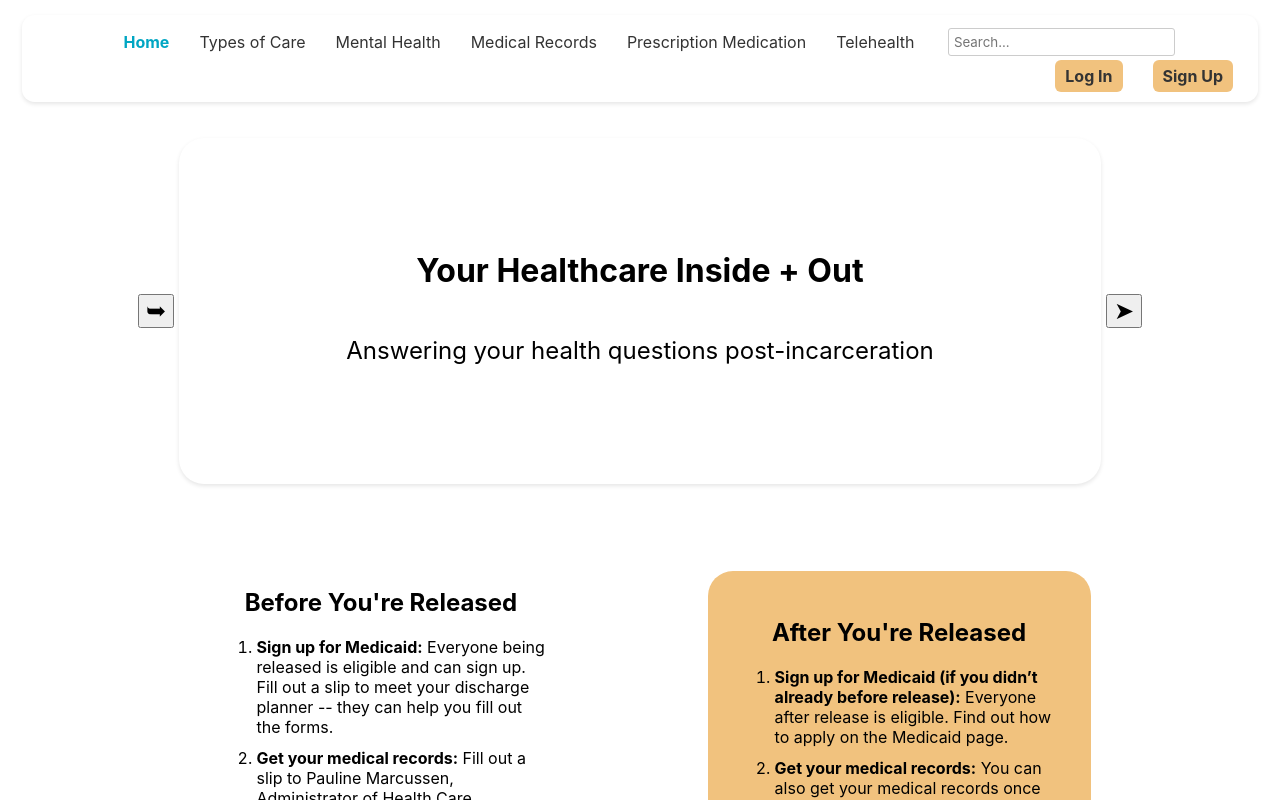
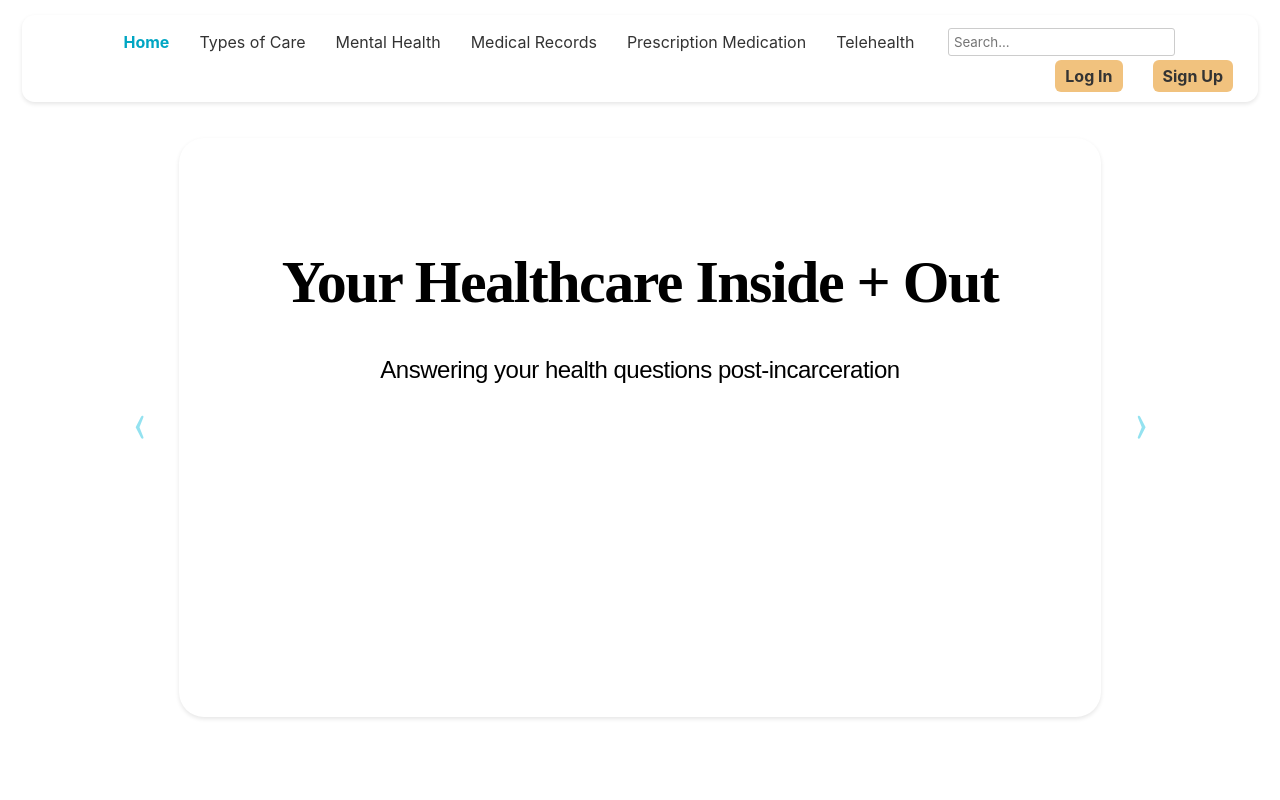
Before and after one commit to cs0320-f23/term-project-haabdulr-scox5-scomlan-taina1, a React (Create React App) app: page / in a window 1280 px wide. Shown: the top 800 px of the page. Built offline with nearby package versions, Linux system fonts and the light colour scheme.

Commit message:
homepage styling

```diff
--- a/src/components/Home.tsx
+++ b/src/components/Home.tsx
@@ -13,15 +13,41 @@ const Home: React.FC = () => {
       title: "Your Healthcare Inside + Out",
       description: "Answering your health questions post-incarceration",
     },
+
     {
-      title: "Slide 2 Title",
-      description: "Slide 2 Description",
-    },
-    {
-      title: "Slide 3 Title",
-      description: "Slide 3 Description",
-    },
-  ];
+    title: "WHY?",
+    description: (
+      <div>
+        <p className="blue-text">Your health is important,</p>
+        <p className="rest-of-paragraph">
+          but finding your way through the medical system isn't easy. Finding
+          medical services can be expensive, getting insurance can be intimidating,
+          finding doctors can be frustrating, and getting a check-up might be the
+          last thing on your mind. This guide will give you the tools to overcome
+          these barriers, take advantage of the resources available in Rhode
+          Island, and get the care that you deserve. Staying healthy is the
+          foundation to building a successful return to your community.
+        </p>
+      </div>
+    ),
+  },
+
+
+  {
+    title: "WHEN?",
+    description:
+
+    (
+      <div>
+        <p className="first-text">Taking care of your health is long-term, but here are steps to take,</p>
+        <p className="red-text">
+         RIGHT NOW.
+        </p>
+      </div>
+    ),
+  },
+
+];
 
   const handleNextSlide = () => {
     setActiveSlide((prevSlide) => (prevSlide + 1) % carouselData.length);
@@ -67,8 +93,8 @@ const Home: React.FC = () => {
           <p id="title-description">{carouselData[activeSlide].description}</p>
         </div>
         <div className="carousel-controls">
-          <button onClick={handlePrevSlide}>&#x27A5;</button>
-          <button onClick={handleNextSlide}>&#x27A4;</button>
+          <button onClick={handlePrevSlide}>&#x2329;</button>
+          <button onClick={handleNextSlide}>&#x232A;</button>
         </div>
       </div>
       <div id="sub-items-home">
--- a/src/styles/globalCssVariables.scss
+++ b/src/styles/globalCssVariables.scss
@@ -12,7 +12,7 @@ $primary-text-color: black;
 // $header-font: "Inter", sans-serif;
 
 $general-font: -apple-system, BlinkMacSystemFont, "Segoe UI", "Roboto", "Oxygen",
-  "Ubuntu", "Cantarell", "Fira Sans", "Droid Sans", "Helvetica Neue", sans-serif;
+  "Ubuntu", "Cantarell", "Fira Sans", "Droid Sans", "Helvetica Neue", "Anton",sans-serif;
 
 // SIZES
 $header-height: 50px;
--- a/src/styles/home.scss
+++ b/src/styles/home.scss
@@ -20,6 +20,8 @@ ol {
   display: flex;
   flex-direction: column;
   align-items: center;
+  // padding-bottom: 1000px;
+
 }
 
 .carousel-controls {
@@ -30,11 +32,19 @@ ol {
   transform: translateY(-50%);
   width: 100%;
 }
+.carousel-controls button {
+  font-size: 30px;
+  cursor: pointer;
+  color: #94e2f0;
+  background-color: transparent;
+  border: none;
+  font-weight: bold; /* Make the text bold */
+  transition: color 0.3s ease-in-out, font-weight 0.3s ease-in-out;
 
-.carousel-controls button {
-  font-size: 24px;
-  margin: 0 10px;
-  cursor: pointer;
+  &:hover {
+    color: #06a6c3;
+    font-weight: bold;
+  }
 }
 
 #left,
@@ -44,22 +54,68 @@ ol {
 
 #title-description {
   font-size: 1.5rem;
+  font-family: Arial;
+  padding-right: 10%;
+  padding-left: 10%;
+  letter-spacing: -0.5px;
+
+
 }
 
-#title {
+#title { //this is also where the box/carousel is designed
   display: flex;
   flex-direction: column;
   justify-content: center;
+  font-family: Anton;
+
+  align-items: center;
   text-align: center;
   background-color: $secondary-background-color;
   width: 90%;
+  // font-size: 1.5rem;
+  font-weight: light;
+  color: #000;
+
+  text-align: center;
+  font-size: 30px;
+  font-style: normal;
+  // font-weight: 400;
+  line-height: 24px; /* 40% */
+  letter-spacing: -1.5px;
+
+
   align-self: center;
   border-radius: $big-border-radius;
   margin: 1.5% 3%;
   padding-top: 9%;
-  padding-bottom: 9%;
+  padding-bottom: 30%;
   box-shadow: $box-shadow;
 }
+
+.blue-text {
+  color: #07BAD9;
+  display: inline;
+  font-weight: bold;
+
+}
+
+.rest-of-paragraph {
+  display: inline; // Make it inline
+}
+
+
+.first-text {
+  color: black;
+  display: inline;
+}
+
+.red-text{
+  color: rgb(228, 5, 5);
+  display: inline;
+  font-weight: bold;
+}
+
+
 
 #home {
   height: 100%;
```
